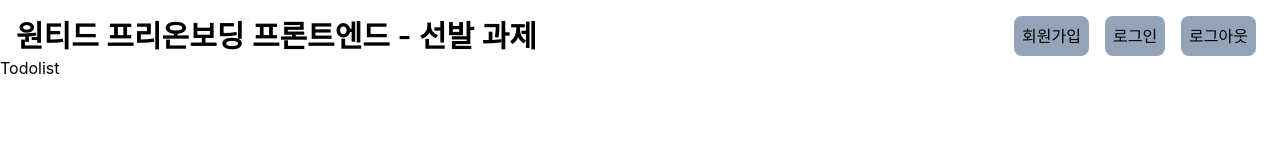
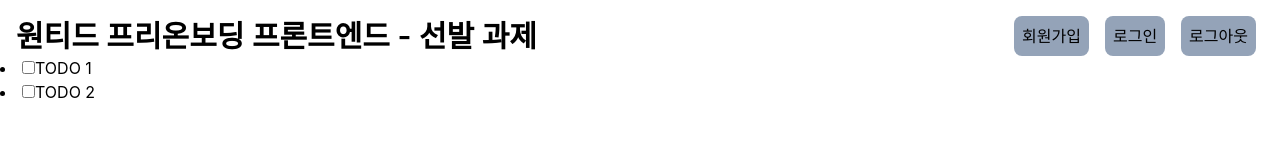
Before and after one commit to tmdgus95/wanted-pre-onboarding-frontend, a React (Create React App) app: page /todo in a window 1280 px wide. Shown: the top 160 px of the page. Built offline with nearby package versions, Linux system fonts and the light colour scheme; sample sign-in values are in the browser's storage.

Commit message:
Assignment 5 클리어?
그냥 이번에는 복붙하는건가...

```diff
--- a/src/pages/Todolist.jsx
+++ b/src/pages/Todolist.jsx
@@ -9,5 +9,20 @@
             navigate('/signin');
         }
     }, []);
-    return <div>Todolist</div>;
+    return (
+        <section>
+            <li>
+                <label>
+                    <input type='checkbox' />
+                    <span>TODO 1</span>
+                </label>
+            </li>
+            <li>
+                <label>
+                    <input type='checkbox' />
+                    <span>TODO 2</span>
+                </label>
+            </li>
+        </section>
+    );
 }
```
